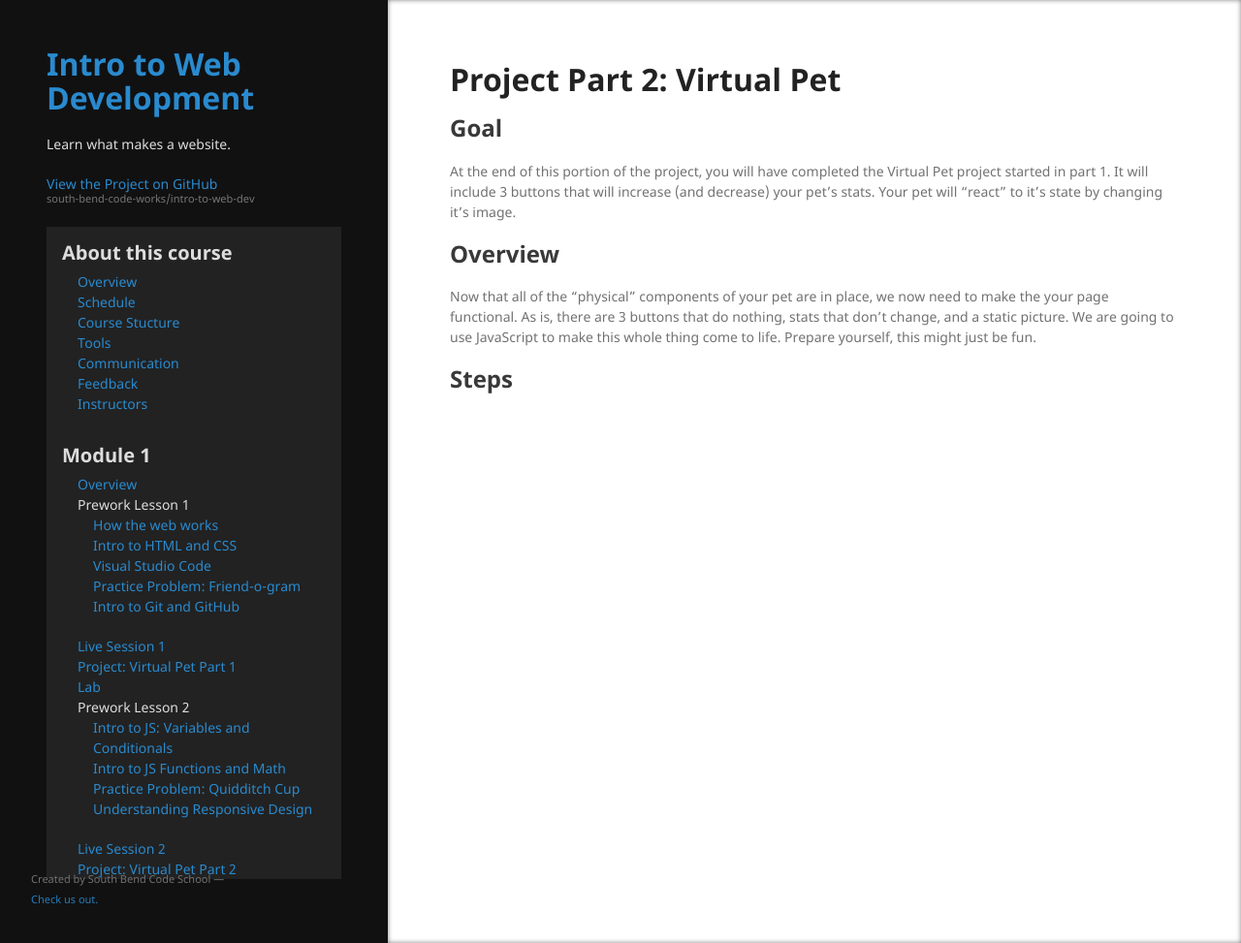
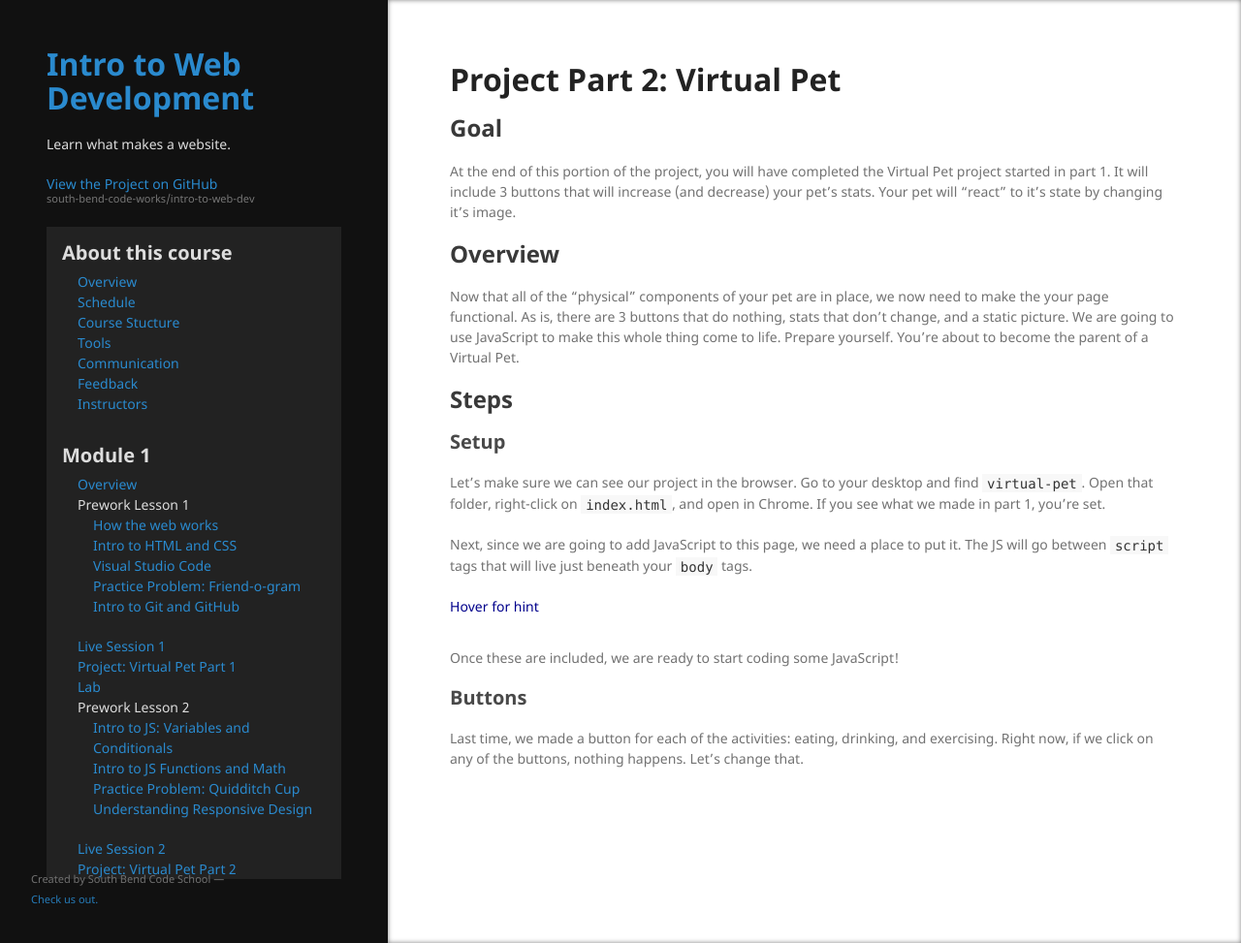
Before and after one commit to south-bend-code-works/intro-to-web-dev, a Jekyll site: the page built from lessons/module1/project-part2.md, in a window 1280 px wide and 973 px high. Shown: the whole window at 97% size. Built offline with Jekyll 4.4.1, drawn with Linux system fonts in a browser that asks for light colours; our own code applies the rules of GitHub Pages for plain Markdown files.

Commit message:
started buttons

````diff
--- a/lessons/module1/project-part2.md
+++ b/lessons/module1/project-part2.md
@@ -7,9 +7,37 @@ layout: default
 ## Goal
 
 At the end of this portion of the project, you will have completed the Virtual Pet project started in part 1. It will include 3 buttons that will increase (and decrease) your pet's stats. Your pet will "react" to it's state by changing it's image.
-
 ## Overview
 
-Now that all of the "physical" components of your pet are in place, we now need to make the your page functional. As is, there are 3 buttons that do nothing, stats that don't change, and a static picture. We are going to use JavaScript to make this whole thing come to life. Prepare yourself, this might just be fun.
+Now that all of the "physical" components of your pet are in place, we now need to make the your page functional. As is, there are 3 buttons that do nothing, stats that don't change, and a static picture. We are going to use JavaScript to make this whole thing come to life. Prepare yourself. You're about to become the parent of a Virtual Pet.
+## Steps
 
-## Steps
+### Setup
+
+Let's make sure we can see our project in the browser. Go to your desktop and find `virtual-pet`. Open that folder, right-click on `index.html`, and open in Chrome. If you see what we made in part 1, you're set.
+
+Next, since we are going to add JavaScript to this page, we need a place to put it. The JS will go between `script` tags that will live just beneath your `body` tags.
+
+<div class="hint">Hover for hint</div>
+
+{: .hint-content}
+```
+<!DOCTYPE html>
+<html>
+  <head>
+    ...
+  </head>
+  <body>
+    ...
+  </body>
+  <script>
+
+  </script>
+</html>
+```
+
+Once these are included, we are ready to start coding some JavaScript!
+
+### Buttons
+
+Last time, we made a button for each of the activities: eating, drinking, and exercising. Right now, if we click on any of the buttons, nothing happens. Let's change that.
````
